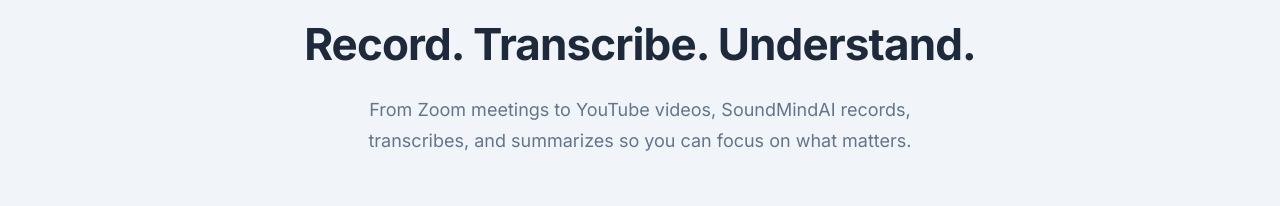
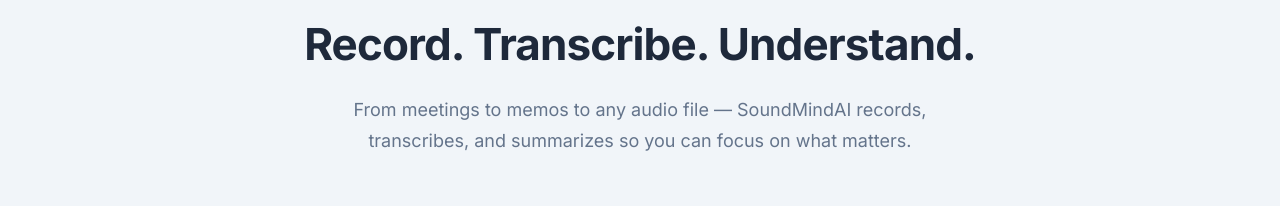
Before and after one commit to webdevguyrg/SoundMindAI-public, a plain HTML site: page index.html in a window 1280 px wide. Shown: the part 965-1171 px from the top of the page. Drawn offline with Linux system fonts and the light colour scheme.

Commit message:
Update features subtitle copy

```diff
--- a/index.html
+++ b/index.html
@@ -809,7 +809,7 @@
                 <span class="section-eyebrow">Features</span>
                 <h2 class="section-title">Record. Transcribe. Understand.</h2>
                 <p class="section-subtitle mx-auto">
-                    From Zoom meetings to YouTube videos, SoundMindAI records, transcribes, and summarizes so you can focus on what matters.
+                    From meetings to memos to any audio file — SoundMindAI records, transcribes, and summarizes so you can focus on what matters.
                 </p>
             </div>
             <div class="features-grid">
```
